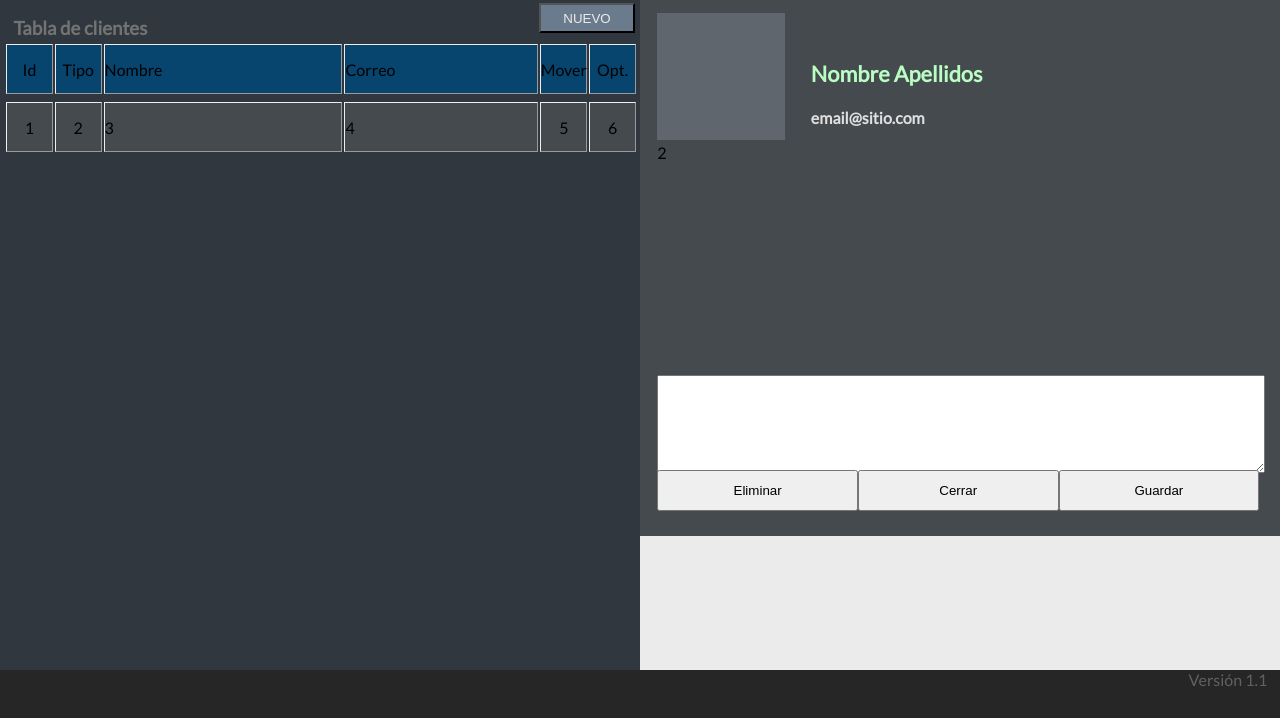
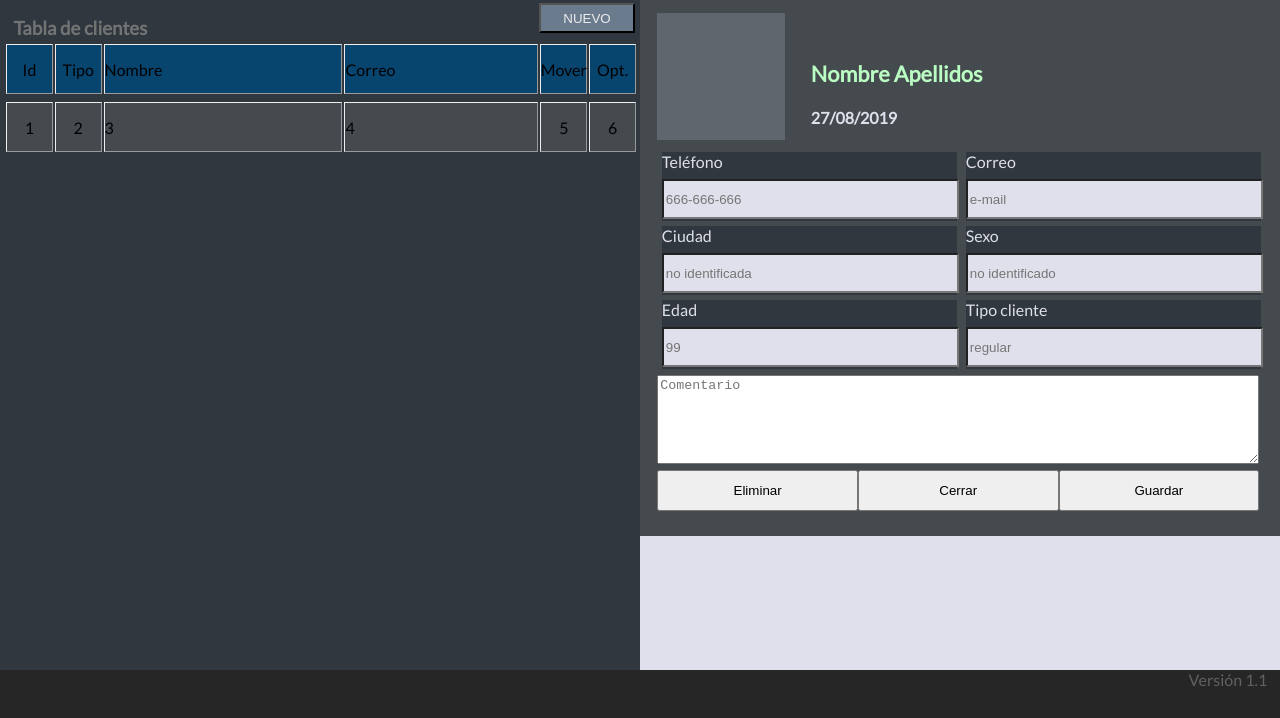
Before and after one commit to OscarEstudioSKR/GestionClientes, a plain HTML site: page index.html in a window 1280 px wide. Shown: the part 82-800 px from the top of the page. Drawn offline with Linux system fonts and the light colour scheme.

Commit message:
Estructura Info 2/2 - Completa

```diff
--- a/index.html
+++ b/index.html
@@ -43,23 +43,42 @@
 
     <div class="section-bigRight">
         <div class="section-set">
-            <div class="contenedor">
+            <form action="" class="contenedor">
                 <espacio class="espacio-1">
                     <div class="imagen-cliente"></div>
                     <div class="texto-base">
-                        <h3 >Nombre Apellidos</h3> <br><h4 >email@sitio.com</h4>
+                        <h3 >Nombre Apellidos</h3> <br><h4 >27/08/2019</h4>
                     </div>
                 </espacio>
-                <espacio class="espacio-2">2</espacio>
+                <espacio class="espacio-2">
+                    <div>Teléfono
+                        <input class="caja" type="tel" placeholder="666-666-666">
+                    </div>
+                    <div>Ciudad
+                        <input class="caja" type="text" placeholder="no identificada">
+                    </div>
+                    <div>Edad
+                        <input class="caja" type="number" placeholder="99">
+                    </div>
+                    <div>Correo
+                        <input class="caja" type="email" placeholder="e-mail">
+                    </div>
+                    <div>Sexo
+                        <input class="caja" type="text" placeholder="no identificado">
+                    </div>
+                    <div>Tipo cliente
+                        <input class="caja" type="text" placeholder="regular">
+                    </div>
+                </espacio>
                 <espacio class="espacio-3">
-                    <textarea  type="text" class="caja-comentario"></textarea>
+                    <textarea  type="text" class="caja-comentario" placeholder="Comentario"></textarea>
                 </espacio>
                 <espacio class="espacio-4">
                     <button  class="boton-set" type="submit">Eliminar</button>
                     <button  class="boton-set" type="submit">Cerrar</button>
                     <button  class="boton-set" type="submit">Guardar</button>
                 </espacio>
-            </div>
+            </form>
         </div>
 
         <div class="section-info">
--- a/style.css
+++ b/style.css
@@ -3,7 +3,7 @@
     --color2: #ebebeb;
     --color3: #454a4f;
     --color4: #30373f;
-    --color5: #dfdfdf;
+    --color5: #e0e0ec;
     --color6: #07456f;
 }
 body{
@@ -53,7 +53,7 @@ header{
     align-items:center;
 }
 .section-info{
-    background:var(--color2);
+    background:var(--color5);
     width : 100%;
     height : 20%;
 }
@@ -173,13 +173,20 @@ espacio{
     align-items:flex-end;
 
 }
-.espacio-2{height: 45%;}
+.espacio-2{
+    height: 45%;
+    display: flex;
+    flex-flow: column wrap;
+    align-items:center;
+    justify-content: center;
+
+}
 .espacio-3{height: 18%;}
 .espacio-4{height: 8%;}
 
 .caja-comentario{
-    width:100%;
-    height:100%;
+    width:98%;
+    height:90%;
 }
 
 .boton-set{
@@ -202,3 +209,19 @@ espacio{
     font-size:1.7vw;
     color:rgb(186, 253, 195);
 }
+
+.espacio-2 div{
+    background:var(--color4);
+    color:var(--color5);
+    height: 30%;
+    width: 48.5%;
+    margin-top:5px;
+}
+
+.caja{
+    background:var(--color5);
+    height: 50%;
+    width: 98%;
+    margin-top:1vh;
+
+}
```
